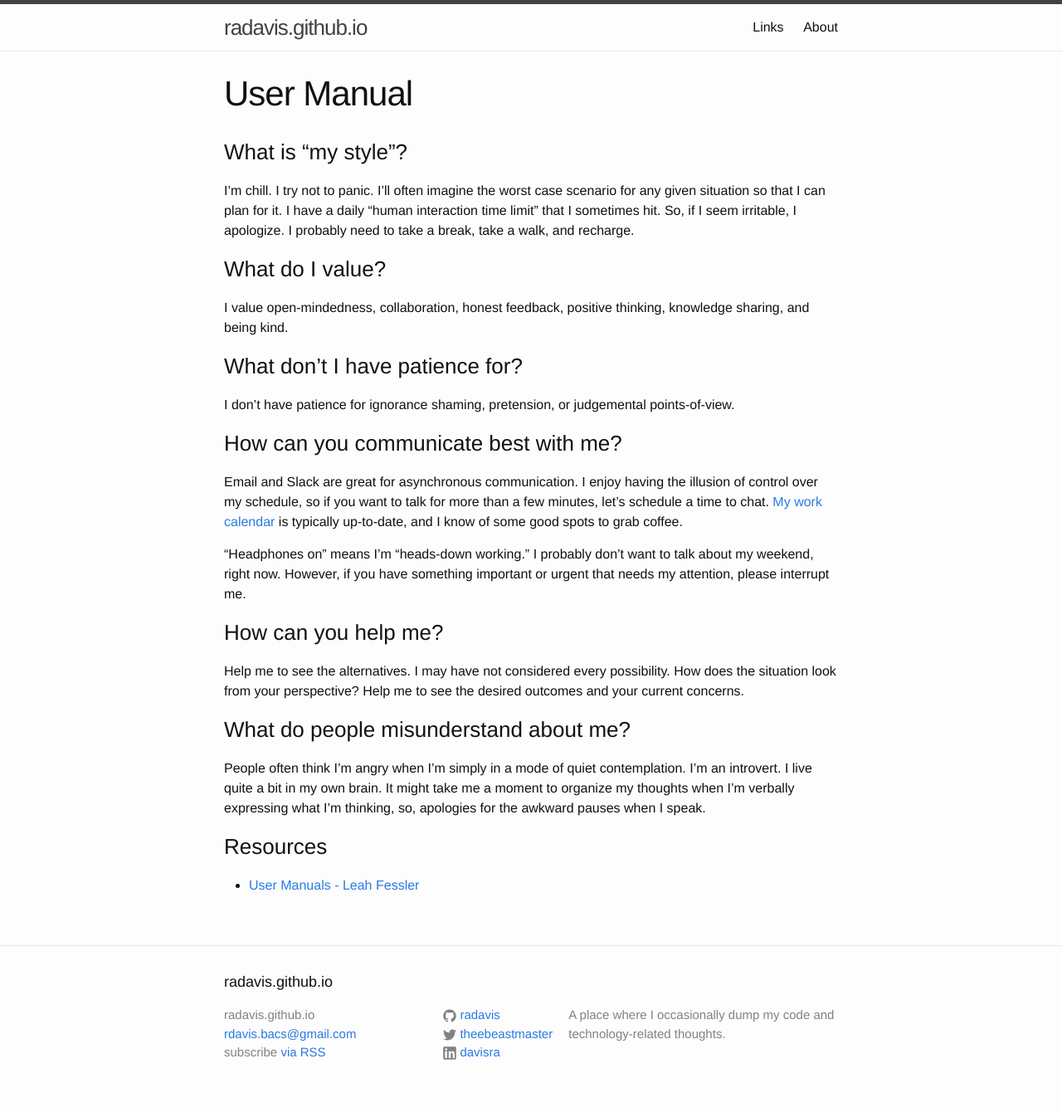
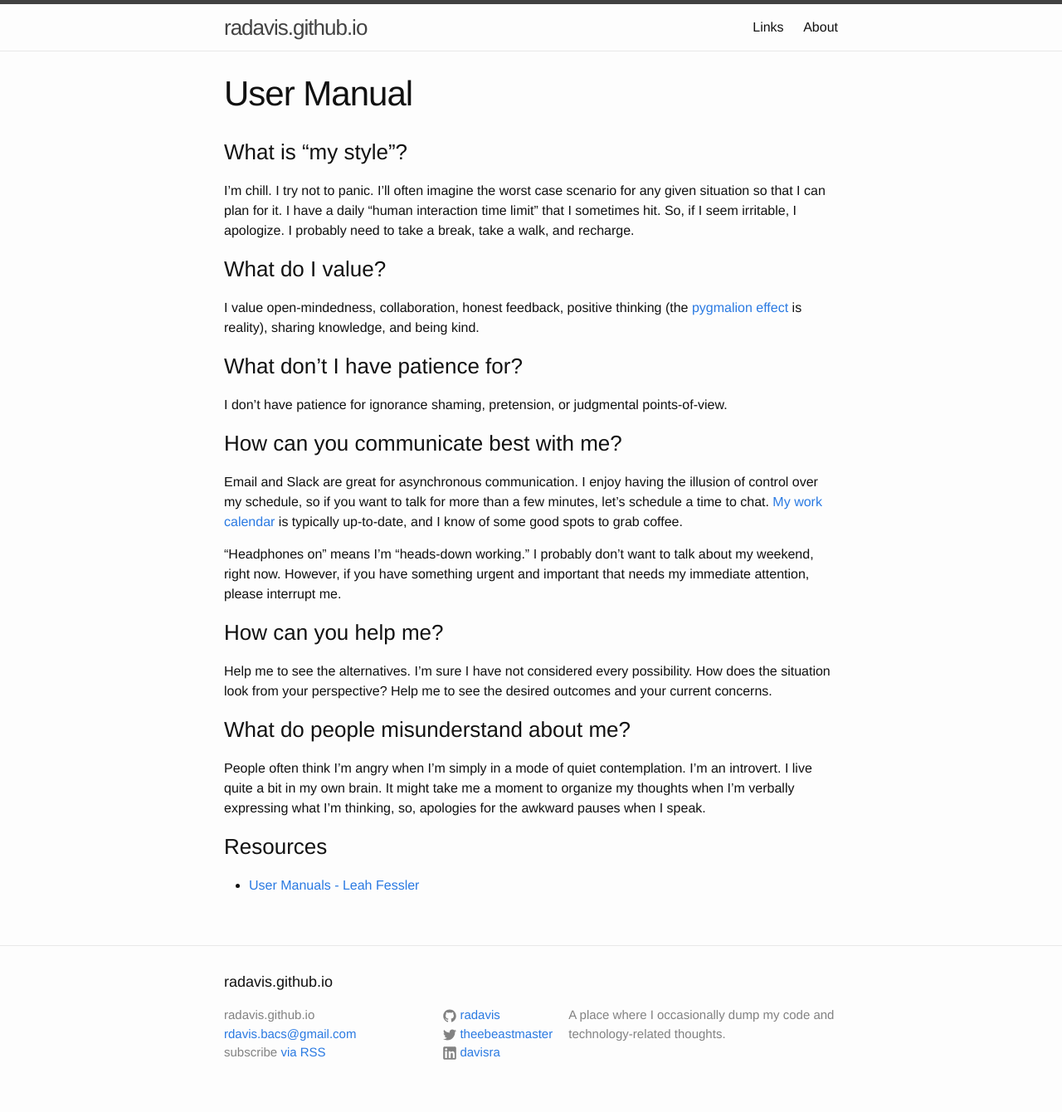
Before and after one commit to radavis/radavis.github.io, a Jekyll site: the page built from user-manual.md, in a window 1280 px wide. Shown: the whole page at 83% size. Built offline with Jekyll 4.4.1, drawn with Linux system fonts in a browser that asks for light colours.

Commit message:
update user manual

```diff
--- a/user-manual.md
+++ b/user-manual.md
@@ -14,13 +14,14 @@ probably need to take a break, take a walk, and recharge.
 
 ### What do I value?
 
-I value open-mindedness, collaboration, honest feedback, positive thinking,
-knowledge sharing, and being kind.
+I value open-mindedness, collaboration, honest feedback, positive thinking
+(the [pygmalion effect](https://nesslabs.com/pygmalion-effect) is reality),
+sharing knowledge, and being kind.
 
 
 ### What don’t I have patience for?
 
-I don't have patience for ignorance shaming, pretension, or judgemental
+I don't have patience for ignorance shaming, pretension, or judgmental
 points-of-view.
 
 
@@ -33,13 +34,13 @@ few minutes, let's schedule a time to chat.
 is typically up-to-date, and I know of some good spots to grab coffee.
 
 "Headphones on" means I'm "heads-down working." I probably don't want to talk
-about my weekend, right now. However, if you have something important or urgent
-that needs my attention, please interrupt me.
+about my weekend, right now. However, if you have something urgent and important
+that needs my immediate attention, please interrupt me.
 
 
 ### How can you help me?
 
-Help me to see the alternatives. I may have not considered every possibility.
+Help me to see the alternatives. I'm sure I have not considered every possibility.
 How does the situation look from your perspective? Help me to see the desired
 outcomes and your current concerns.
 
```
